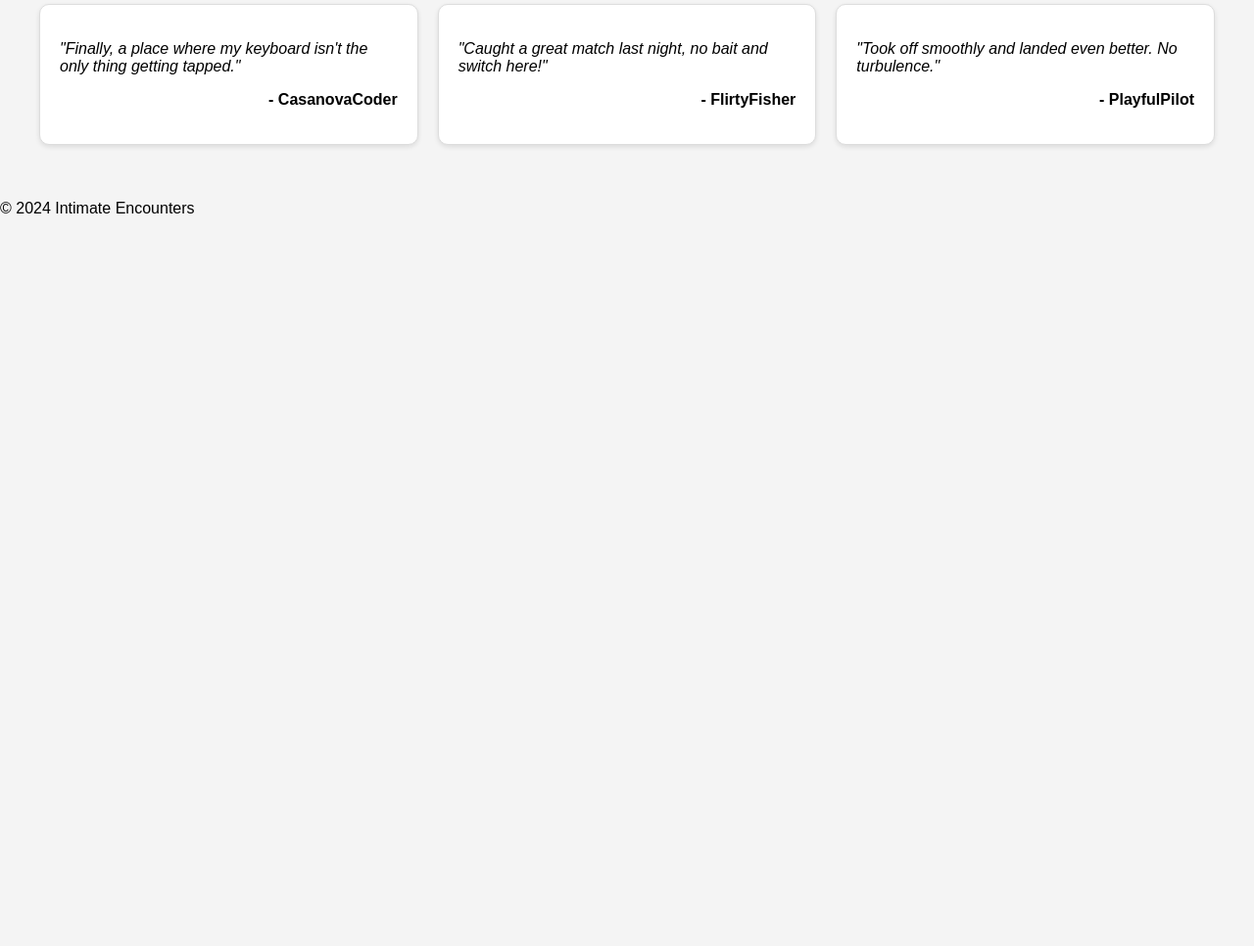
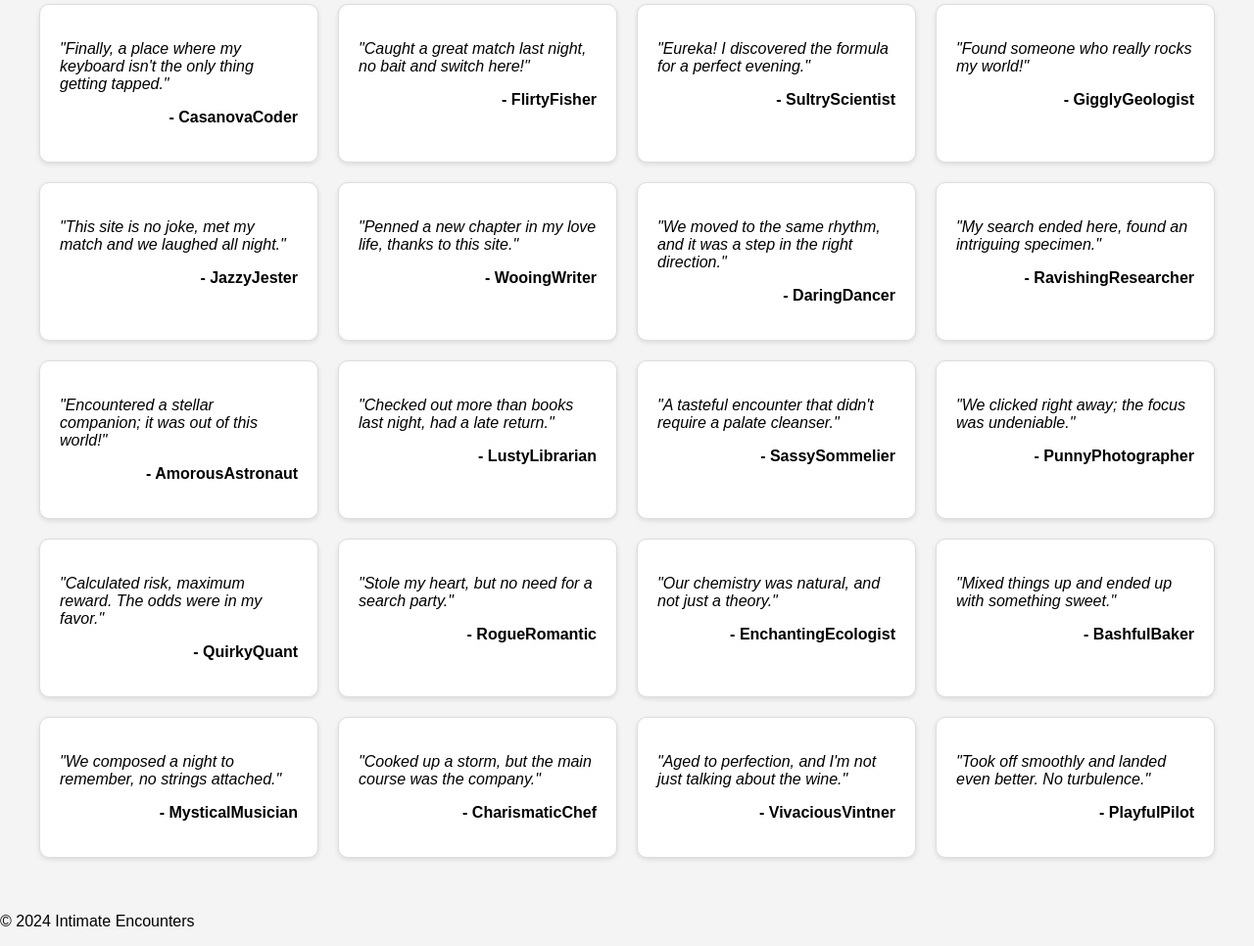
Before and after one commit to Dicaxalius/intimate-encounters-website, a plain HTML site: page testimonials.html in a window 1280 px wide. Shown: the part 211-1177 px from the top of the page at 98% size. Before the commit the page ends 800 px from the top, so only its background shows below. Drawn offline with Linux system fonts and the light colour scheme.

Commit message:
Update testimonials.html

```diff
--- a/testimonials.html
+++ b/testimonials.html
@@ -11,44 +11,36 @@
             padding: 0;
             background: #f4f4f4;
         }
-
         header {
             background: #333;
             color: #fff;
             padding: 10px 0;
             text-align: center;
         }
-
         header h1 {
             margin: 0;
         }
-
         nav ul {
             padding: 0;
             list-style: none;
         }
-
         nav ul li {
             display: inline;
             margin-right: 20px;
         }
-
         nav ul li a {
             color: #fff;
             text-decoration: none;
         }
-
         .testimonials-section {
             padding: 20px;
         }
-
         .testimonials-grid {
             display: grid;
             grid-template-columns: repeat(auto-fit, minmax(250px, 1fr));
             gap: 20px;
             padding: 20px;
         }
-
         .testimonial {
             background: #ffffff;
             border: 1px solid #ddd;
@@ -57,17 +49,14 @@
             box-shadow: 0 2px 5px rgba(0,0,0,0.1);
             transition: transform 0.3s ease-in-out, box-shadow 0.3s ease-in-out;
         }
-
         .testimonial:hover {
             transform: translateY(-5px);
             box-shadow: 0 5px 15px rgba(0,0,0,0.2);
         }
-
         .review {
             font-style: italic;
             margin-bottom: 15px;
         }
-
         .username {
             font-weight: bold;
             text-align: right;
@@ -91,19 +80,82 @@
         <section class="testimonials-section">
             <h2>What Our Users Say</h2>
             <div class="testimonials-grid">
-                <!-- Testimonial 1 -->
                 <div class="testimonial">
                     <p class="review">"Finally, a place where my keyboard isn't the only thing getting tapped."</p>
                     <p class="username">- CasanovaCoder</p>
                 </div>
-                <!-- Testimonial 2 -->
                 <div class="testimonial">
                     <p class="review">"Caught a great match last night, no bait and switch here!"</p>
                     <p class="username">- FlirtyFisher</p>
                 </div>
-                <!-- Additional testimonials follow the same structure -->
-                <!-- ... -->
-                <!-- Testimonial 20 -->
+                <div class="testimonial">
+                    <p class="review">"Eureka! I discovered the formula for a perfect evening."</p>
+                    <p class="username">- SultryScientist</p>
+                </div>
+                <div class="testimonial">
+                    <p class="review">"Found someone who really rocks my world!"</p>
+                    <p class="username">- GigglyGeologist</p>
+                </div>
+                <div class="testimonial">
+                    <p class="review">"This site is no joke, met my match and we laughed all night."</p>
+                    <p class="username">- JazzyJester</p>
+                </div>
+                <div class="testimonial">
+                    <p class="review">"Penned a new chapter in my love life, thanks to this site."</p>
+                    <p class="username">- WooingWriter</p>
+                </div>
+                <div class="testimonial">
+                    <p class="review">"We moved to the same rhythm, and it was a step in the right direction."</p>
+                    <p class="username">- DaringDancer</p>
+                </div>
+                <div class="testimonial">
+                    <p class="review">"My search ended here, found an intriguing specimen."</p>
+                    <p class="username">- RavishingResearcher</p>
+                </div>
+                <div class="testimonial">
+                    <p class="review">"Encountered a stellar companion; it was out of this world!"</p>
+                    <p class="username">- AmorousAstronaut</p>
+                </div>
+                <div class="testimonial">
+                    <p class="review">"Checked out more than books last night, had a late return."</p>
+                    <p class="username">- LustyLibrarian</p>
+                </div>
+                <div class="testimonial">
+                    <p class="review">"A tasteful encounter that didn't require a palate cleanser."</p>
+                    <p class="username">- SassySommelier</p>
+                </div>
+                <div class="testimonial">
+                    <p class="review">"We clicked right away; the focus was undeniable."</p>
+                    <p class="username">- PunnyPhotographer</p>
+                </div>
+                <div class="testimonial">
+                    <p class="review">"Calculated risk, maximum reward. The odds were in my favor."</p>
+                    <p class="username">- QuirkyQuant</p>
+                </div>
+                <div class="testimonial">
+                    <p class="review">"Stole my heart, but no need for a search party."</p>
+                    <p class="username">- RogueRomantic</p>
+                </div>
+                <div class="testimonial">
+                    <p class="review">"Our chemistry was natural, and not just a theory."</p>
+                    <p class="username">- EnchantingEcologist</p>
+                </div>
+                <div class="testimonial">
+                    <p class="review">"Mixed things up and ended up with something sweet."</p>
+                    <p class="username">- BashfulBaker</p>
+                </div>
+                <div class="testimonial">
+                    <p class="review">"We composed a night to remember, no strings attached."</p>
+                    <p class="username">- MysticalMusician</p>
+                </div>
+                <div class="testimonial">
+                    <p class="review">"Cooked up a storm, but the main course was the company."</p>
+                    <p class="username">- CharismaticChef</p>
+                </div>
+                <div class="testimonial">
+                    <p class="review">"Aged to perfection, and I'm not just talking about the wine."</p>
+                    <p class="username">- VivaciousVintner</p>
+                </div>
                 <div class="testimonial">
                     <p class="review">"Took off smoothly and landed even better. No turbulence."</p>
                     <p class="username">- PlayfulPilot</p>
```
